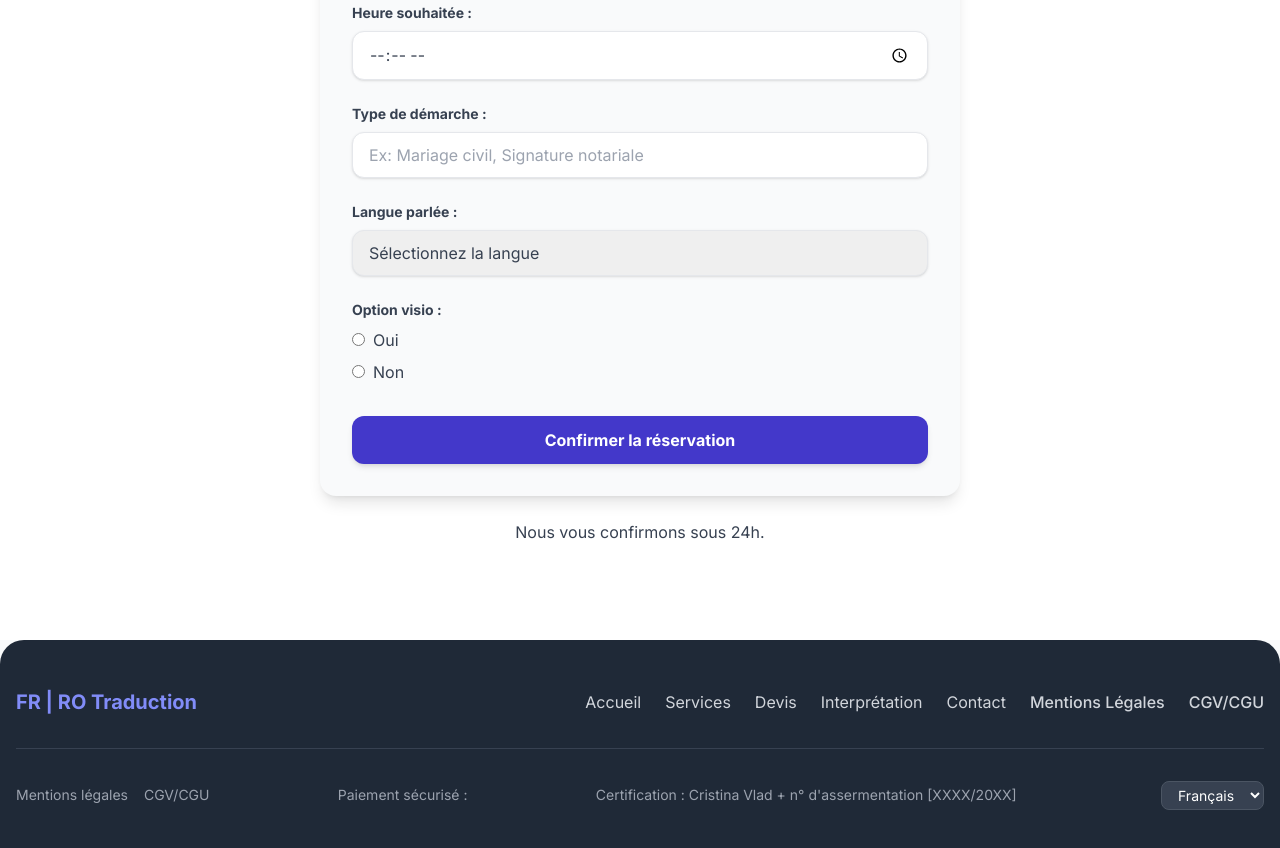
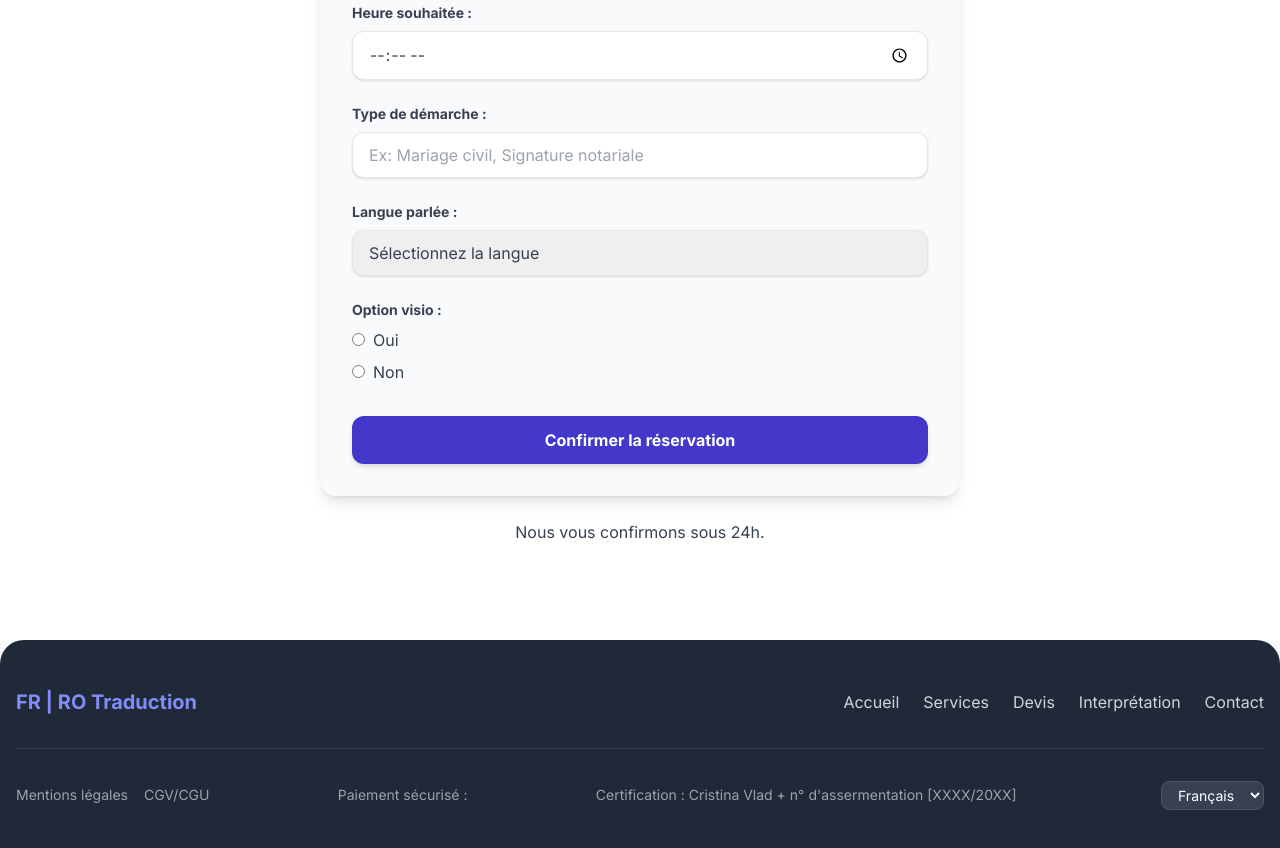
Before and after one commit to swansystem/Cristina-traduction, a plain HTML site: page services.html in a window 1280 px wide. Shown: the part 3489-4337 px from the top of the page. Drawn offline with nearby package versions, Linux system fonts and the light colour scheme.

Commit message:
Update services.html

```diff
--- a/services.html
+++ b/services.html
@@ -353,14 +353,12 @@
                     <li><a href="services.html#quote-form" class="text-gray-300 hover:text-white transition duration-300" data-translate-key="nav-quote">Devis</a></li>
                     <li><a href="services.html#interpreter-form" class="text-gray-300 hover:text-white transition duration-300" data-translate-key="nav-interpretation">Interprétation</a></li>
                     <li><a href="contact.html" class="text-gray-300 hover:text-white transition duration-300" data-translate-key="nav-contact">Contact</a></li>
-                    <li><a href="mentions-legales.html" class="text-gray-300 hover:text-white font-medium transition duration-300" data-translate-key="nav-legal">Mentions Légales</a></li>
-                    <li><a href="cgv-cgu.html" class="text-gray-300 hover:text-white font-medium transition duration-300" data-translate-key="nav-cgv-cgu">CGV/CGU</a></li>
                 </ul>
             </div>
             <div class="border-t border-gray-700 pt-8 flex flex-col md:flex-row justify-between items-center text-sm text-gray-400 space-y-4 md:space-y-0">
                 <div class="flex space-x-4">
-                    <a href="#" class="hover:text-white transition duration-300" data-translate-key="footer-legal-mentions">Mentions légales</a>
-                    <a href="#" class="hover:text-white transition duration-300" data-translate-key="footer-cgv-cgu">CGV/CGU</a>
+                    <a href="mentions-legales.html" class="hover:text-white transition duration-300" data-translate-key="footer-legal-mentions">Mentions légales</a>
+                    <a href="cgv-cgu.html" class="hover:text-white transition duration-300" data-translate-key="footer-cgv-cgu">CGV/CGU</a>
                 </div>
                 <div data-translate-key="footer-secure-payment">
                     Paiement sécurisé : <i class="fab fa-stripe mr-2"></i>Stripe <i class="fab fa-paypal ml-4 mr-2"></i>PayPal
@@ -640,7 +638,7 @@
                         element.setAttribute(attrToTranslate, translations[lang][key]);
                     } else {
                         // For text content, preserve HTML if present (like in footer-certification)
-                        if (key.includes('footer-certification')) {
+                        if (key.includes('footer-certification') || key.includes('footer-secure-payment')) {
                             element.innerHTML = translations[lang][key];
                         } else {
                             element.textContent = translations[lang][key];
```
